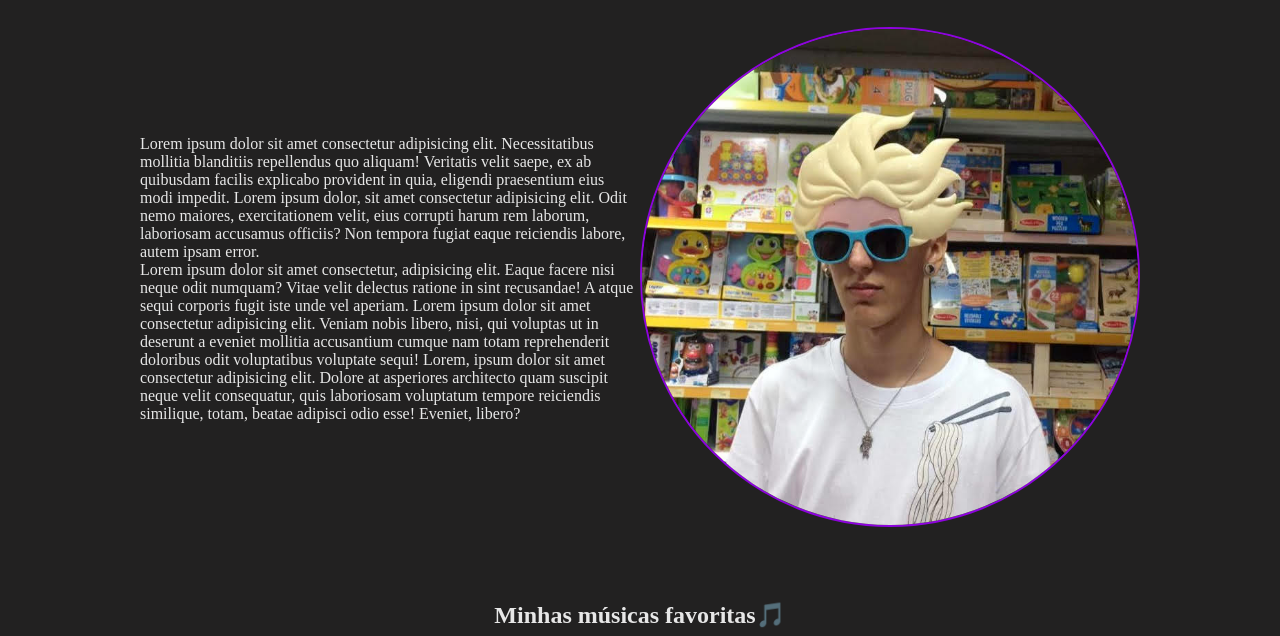
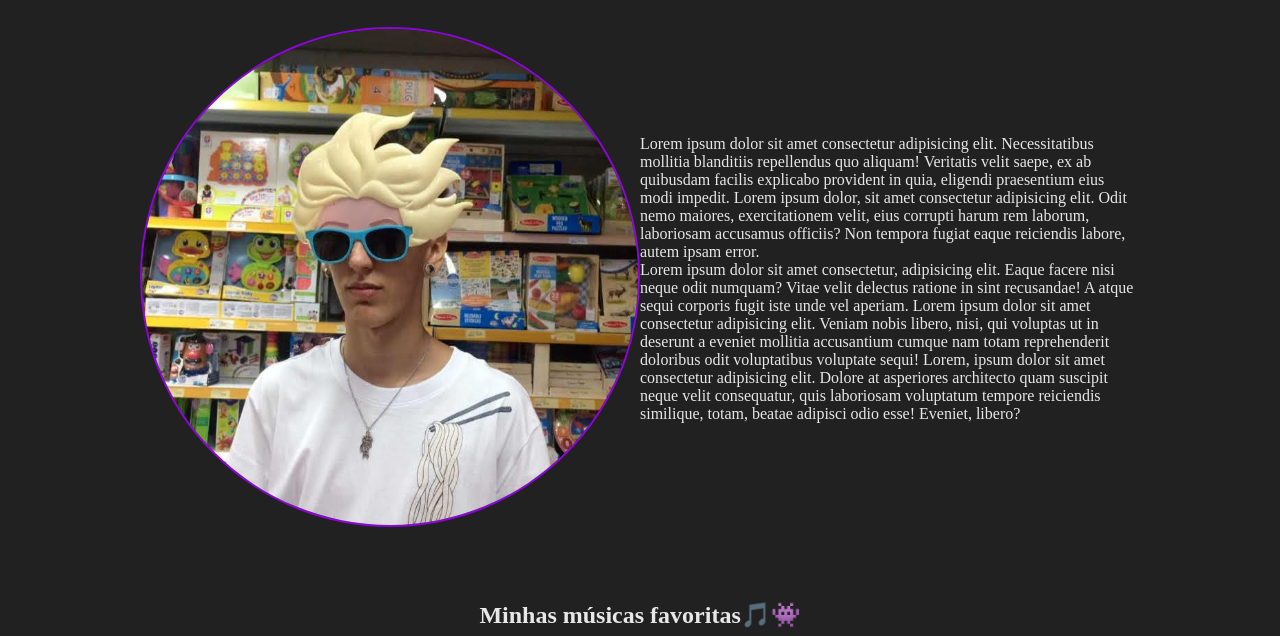
Before and after one commit to Patryck-Silva/FundamentosWeb, a plain HTML site: page index.html in a window 1280 px wide. Shown: the part 150-786 px from the top of the page. Drawn offline with Linux system fonts and the light colour scheme.

Commit message:
Mudando de lugar minha foto

```diff
--- a/index.html
+++ b/index.html
@@ -30,10 +30,14 @@
   </header>
   <main>
     <div class="avatar-container">
+      <div class="container-img">
+        <img src="./src/img/foto.png" alt="minha foto" width="500px" height="500px" id="profilepic" />
+      </div>
       <div class="paragrafos">
         <p class="avatarText">
           Lorem ipsum dolor sit amet consectetur adipisicing elit. Necessitatibus mollitia blanditiis repellendus quo
-          aliquam! Veritatis velit saepe, ex ab quibusdam facilis explicabo provident in quia, eligendi praesentium eius
+          aliquam! Veritatis velit saepe, ex ab quibusdam facilis explicabo provident in quia, eligendi praesentium
+          eius
           modi impedit. Lorem ipsum dolor, sit amet consectetur adipisicing elit. Odit nemo maiores, exercitationem
           velit, eius corrupti harum rem laborum, laboriosam accusamus officiis? Non tempora fugiat eaque reiciendis
           labore, autem ipsam error.
@@ -43,17 +47,15 @@
           nisi neque odit numquam? Vitae velit delectus ratione in sint recusandae!
           A atque sequi corporis fugit iste unde vel aperiam. Lorem ipsum dolor sit amet consectetur adipisicing elit.
           Veniam nobis libero, nisi, qui voluptas ut in deserunt a eveniet mollitia accusantium cumque nam totam
-          reprehenderit doloribus odit voluptatibus voluptate sequi! Lorem, ipsum dolor sit amet consectetur adipisicing
+          reprehenderit doloribus odit voluptatibus voluptate sequi! Lorem, ipsum dolor sit amet consectetur
+          adipisicing
           elit. Dolore at asperiores architecto quam suscipit neque velit consequatur, quis laboriosam voluptatum
           tempore reiciendis similique, totam, beatae adipisci odio esse! Eveniet, libero?
         </p>
       </div>
-      <div class="container-img">
-        <img src="./src/img/foto.png" alt="minha foto" width="500px" height="500px" id="profilepic" />
-      </div>
     </div>
 
-    <h2 id="segundoTitulo">Minhas músicas favoritas🎵</h2>
+    <h2 id="segundoTitulo">Minhas músicas favoritas🎵👾</h2>
 
     <div class="segundo-conteudo">
       <img class="musicasImg" src="./src/img/macmiller.jfif" alt="Self Care by Mac Miller">
```
